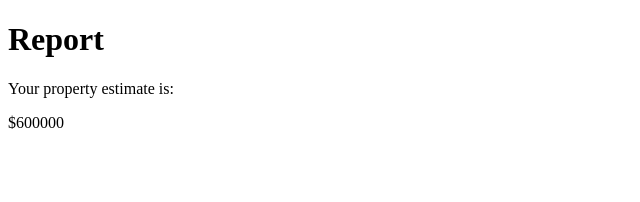
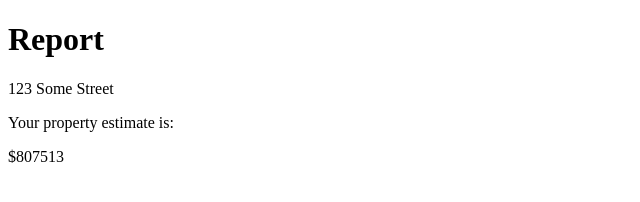
Before and after one commit to M-Trevizo/property-eval-web-app, a website with bundled scripts: page Report/report.html in a window 1280 px wide. Shown: the whole page, without its empty margins (0-640 px from the left). Built offline with nearby package versions, Linux system fonts and the light colour scheme; data requests are answered from the project's data file.

Commit message:
Get the report files working

```diff
--- a/Report/report.html
+++ b/Report/report.html
@@ -6,8 +6,18 @@
     <script type="module" src="report.js" defer></script>
 </head>
 <body>
-    <h1>Report</h1>
-    <p>Your property estimate is:</p>
-    <p id="estimate"></p>
+    <header>
+        <h1>Report</h1>
+    </header>
+
+    <main>
+        <section id="report">
+            <p id="address"></p>
+            <p>Your property estimate is:</p>
+            <p id="estimate"></p>
+        </section>
+    </main>
+
+
 </body>
 </html>
--- a/Report/report.js
+++ b/Report/report.js
@@ -1,4 +1,22 @@
-//import { formData } from "../Index";
+import API from '../API/api.js';
+import FormData from '../FormData.js'
 
+const apiBaseUrl = `http://localhost:3000`;
+const api = new API(apiBaseUrl);
+
+const address = document.getElementById("address");
 const estimateText = document.getElementById("estimate");
-estimateText.innerText = `\$${600000}`;
+
+const data = await api.getFormData();
+const formData = new FormData(
+    data.address,
+    data.propertySqft,
+    data.numBedrooms,
+    data.numBathrooms,
+    data.yearBuilt
+);
+
+const estimate = await api.evaluateProperty();
+
+address.innerText = `${formData.address}`;
+estimateText.innerText = `\$${estimate}`;
```
